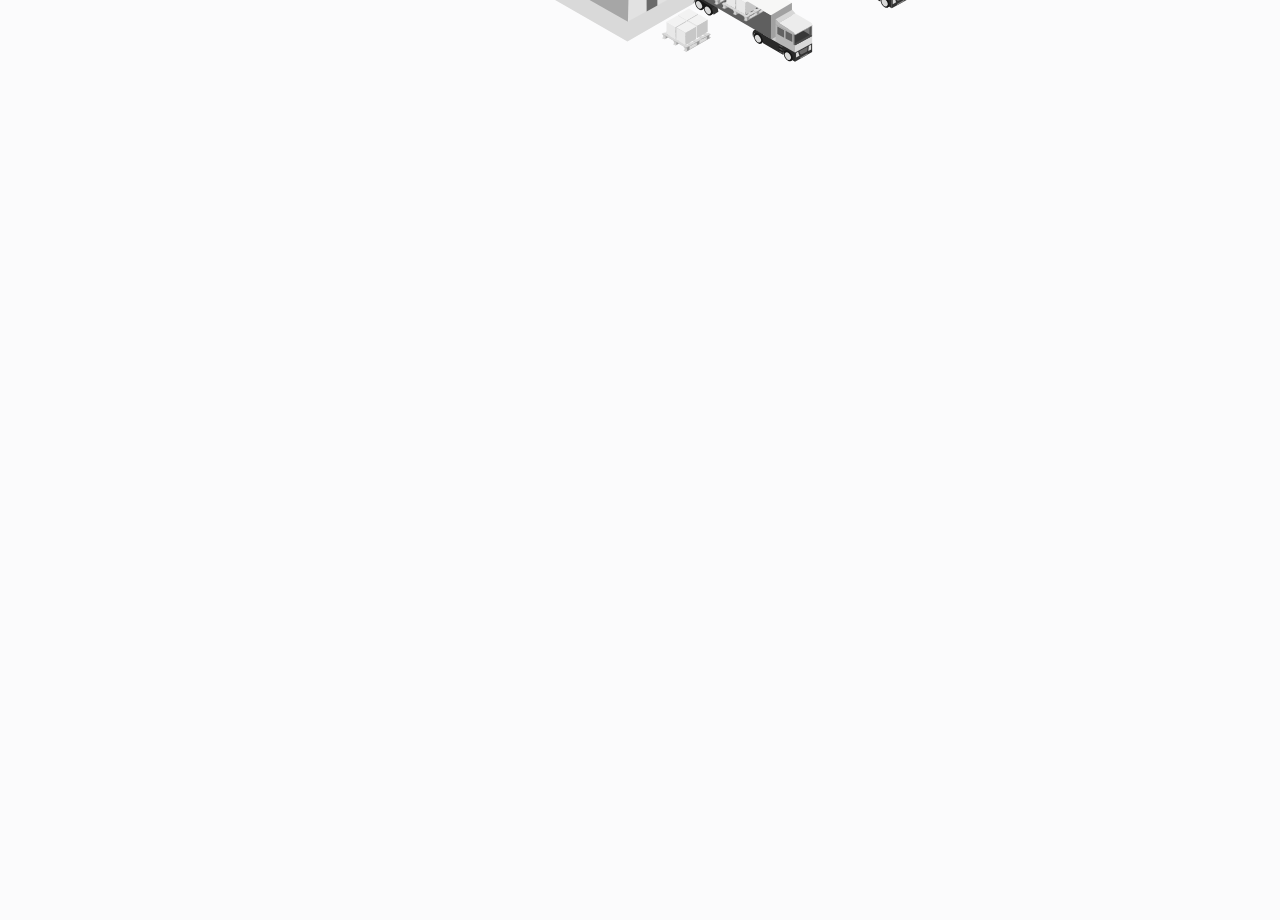
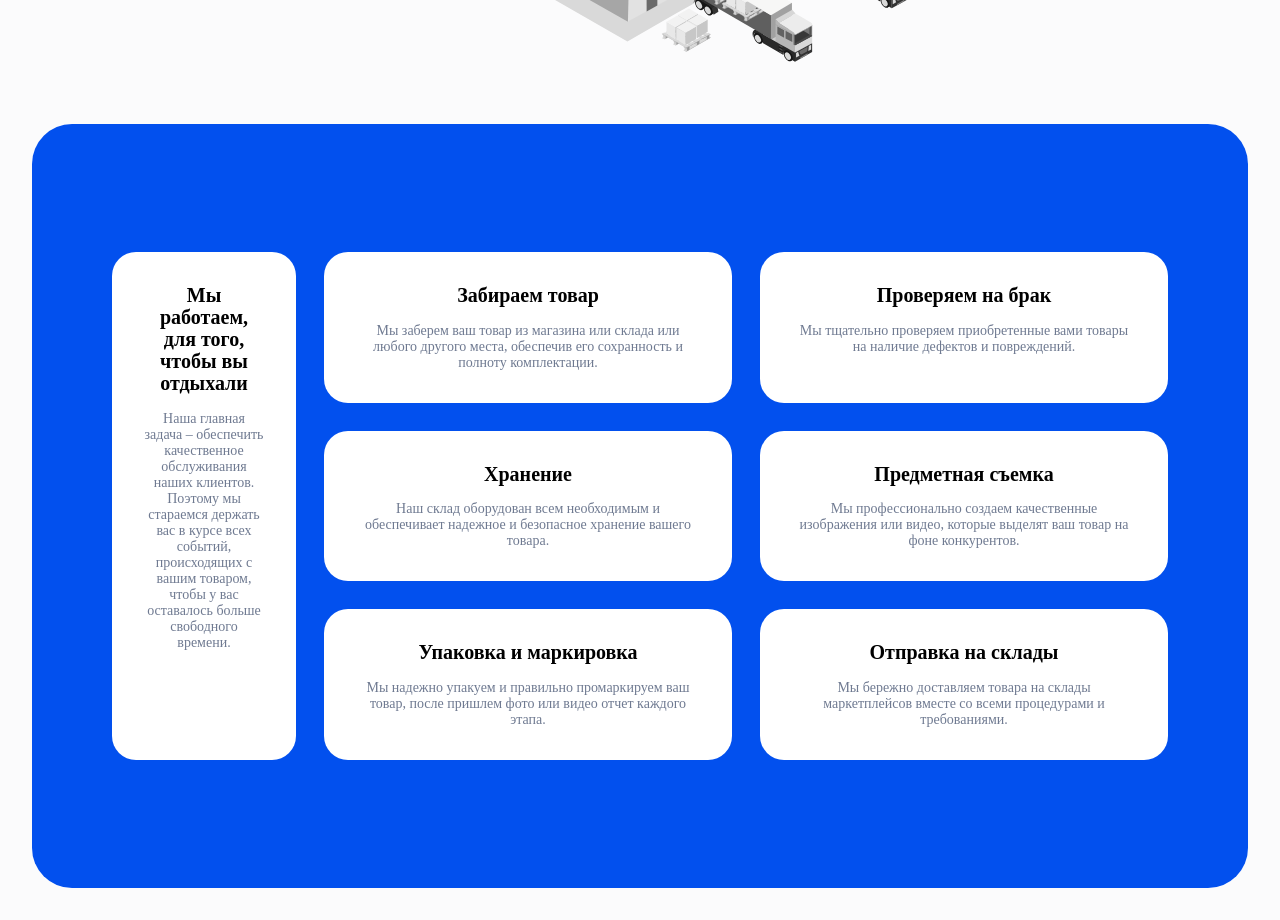
Before and after one commit to AndrewMosh/fullfilment, a React (Vite) app: page / in a window 1280 px wide. Shown: the part 720-1640 px from the top of the page. Before the commit the page ends 876 px from the top, so only its background shows below. Built offline with nearby package versions, Linux system fonts and the light colour scheme.

Commit message:
about done

```diff
--- a/src/App.jsx
+++ b/src/App.jsx
@@ -2,6 +2,7 @@ import './App.css'
 import Calculator from './Components/Calculator/Calculator'
 import Header from './Components/Header/Header'
 import Introduction from './Components/Introduction/Introduction'
+import About from './Components/About/About'
 function App() {
 
 
@@ -9,6 +10,7 @@ function App() {
     <>
       <Header />
       <Introduction />
+      <About/>
     </>
   )
 }
--- /dev/null
+++ b/src/Components/About/About.jsx
@@ -0,0 +1,24 @@
+import styles from './About.module.scss'
+import { ABOUT } from '../../utils/ABOUT'
+import { TallCard, ShortCard } from '../UI/AboutUs/Cards'
+const About = () => {
+
+    return (
+     <section className={styles.about}>
+<div className={styles.container}>
+    <div className={styles.wrapper}>
+{ABOUT.map(item => (
+    item.tall && <TallCard title={item.title} text={item.text} />
+))}
+<div className={styles.cards}>
+   {ABOUT.map(item => (
+    !item.tall && <ShortCard title={item.title} text={item.text} />
+   ))}
+</div>
+    </div>
+</div>
+     </section>
+    )
+
+}
+export default About
--- /dev/null
+++ b/src/Components/About/About.module.scss
@@ -0,0 +1,19 @@
+.about {
+    background-color: #0250EE;
+    border-radius: 40px;
+    .container {
+        max-width: 1440px;
+        margin: 0 auto;
+    .wrapper {
+        padding: 128px 80px;
+        display:flex;
+        gap: 28px;
+    }
+    .cards {
+     display: grid;
+     grid-template-columns: 408px 408px;
+     gap: 28px;
+     justify-content: center;
+    }
+    }
+}
--- /dev/null
+++ b/src/Components/UI/AboutUs/Cards.jsx
@@ -0,0 +1,29 @@
+import styles from './Cards.module.scss'
+
+export const ShortCard = ({title, text}) => {
+    return (
+        <div className={styles.card + ' ' + styles.short}>
+            <div className={styles.content}>
+            <h1 className={styles.title}>{title}</h1>
+            <p className={styles.text}>{text}</p>
+            </div>
+
+                {/* <img className={styles.image} src={short} alt="pic" /> */}
+
+        </div>
+    )
+}
+
+export const TallCard = ({title, text}) => {
+    return (
+        <div className={styles.card + ' ' + styles.tall}>
+            <div className={styles.content}>
+            <h1 className={styles.title}>{title}</h1>
+            <p className={styles.text}>{text}</p>
+            </div>
+
+                {/* <img className={styles.image} src={circle} alt="pic" /> */}
+
+        </div>
+    )
+}
--- /dev/null
+++ b/src/Components/UI/AboutUs/Cards.module.scss
@@ -0,0 +1,34 @@
+.card {
+    max-width:448px;
+    background-color: white;
+    border-radius: 24px;
+    display: flex;
+    padding: 32px;
+    justify-content: space-between;
+    .title {
+        font-size: 20px;
+        margin-top:0;
+    }
+    .text {
+        font-size: 14px;
+        color:#6F7A91;
+        margin-bottom: 0;
+    }
+    .image {
+        margin-right: -32px;
+        margin-bottom: -32px;
+
+     }
+}
+
+
+.tall {
+   flex-direction: column;
+    .image {
+
+        max-width: 100%;
+        margin-right: 0;
+        align-self: flex-end;
+        margin-right: -32px;
+    }
+}
--- a/src/index.css
+++ b/src/index.css
@@ -3,7 +3,6 @@ body {
   min-width: 320px;
   min-height: 100vh;
   background-color: #FBFBFC;
-
 }
 
 h1 {
--- /dev/null
+++ b/src/utils/ABOUT.js
@@ -0,0 +1,9 @@
+export const ABOUT = [
+    {title:'Мы работаем, для того, чтобы вы отдыхали', text:'Наша главная задача – обеспечить качественное обслуживания наших клиентов. Поэтому мы стараемся держать вас в курсе всех событий, происходящих с вашим товаром, чтобы у вас оставалось больше свободного времени.', tall:true},
+    {title:'Забираем товар', text:'Мы заберем ваш товар из магазина или склада или любого другого места, обеспечив его сохранность и полноту комплектации.'},
+    {title:'Проверяем на брак', text:'Мы тщательно проверяем приобретенные вами товары на наличие дефектов и повреждений.'},
+    {title:'Хранение', text:'Наш склад оборудован всем необходимым и обеспечивает надежное и безопасное хранение вашего товара.'},
+    {title:'Предметная съемка', text:'Мы профессионально создаем качественные изображения или видео, которые выделят ваш товар на фоне конкурентов.'},
+    {title:'Упаковка и маркировка', text:'Мы надежно упакуем и правильно промаркируем ваш товар, после пришлем фото или видео отчет каждого этапа.'},
+    {title:'Отправка на склады', text:'Мы бережно доставляем товара на склады маркетплейсов вместе со всеми процедурами и требованиями.'},
+]
```
Also changed, not shown: src/Components/UI/AboutUs/ShortCard.jsx (deleted), src/Components/UI/AboutUs/TallCard.jsx (deleted), src/assets/images/circle.png (added), src/assets/images/short.png (added).
